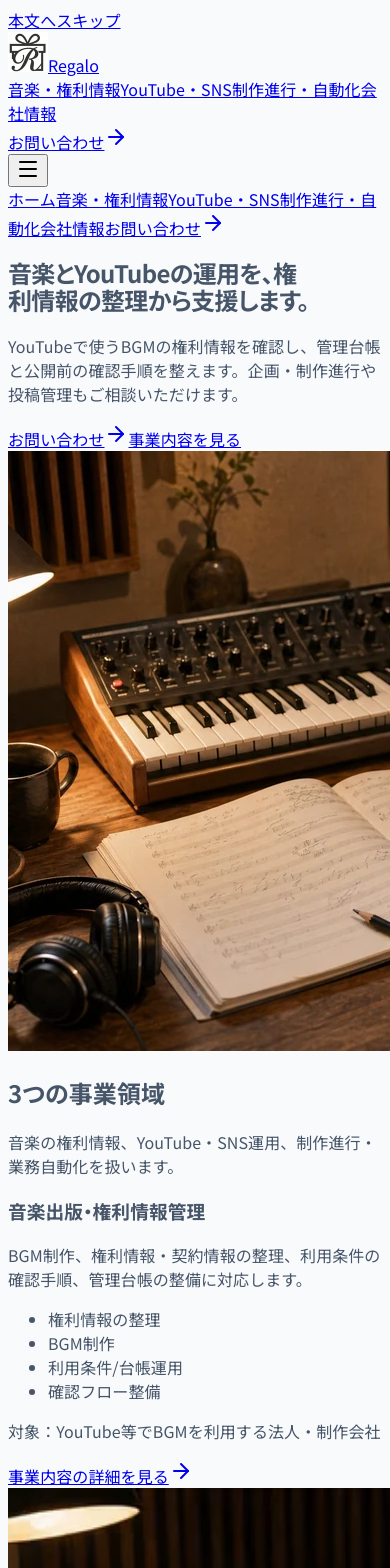
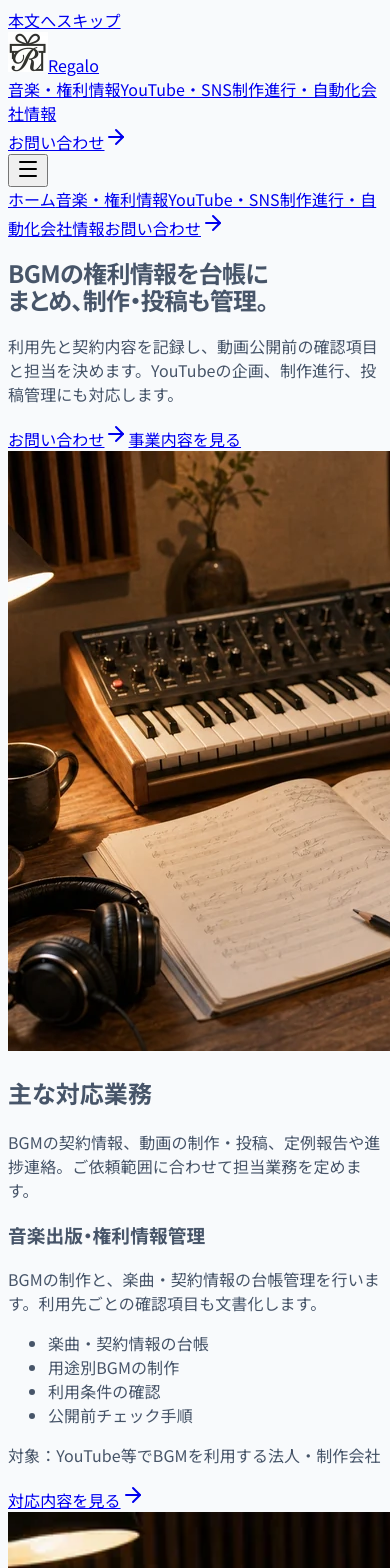
Before and after one commit to Regal753/Website, a React (Vite) app: page / in a window 390 px wide. Shown: the top 1568 px of the page. Built offline with nearby package versions, Linux system fonts and the light colour scheme; no server answers.

Commit message:
Refine Regalo preview copy for business audiences

```diff
--- a/components/BusinessFAQ.tsx
+++ b/components/BusinessFAQ.tsx
@@ -36,10 +36,10 @@ const BusinessFAQ: React.FC = () => {
         <div className="mb-8 max-w-2xl md:mb-10">
           <p className="text-xs font-semibold tracking-[0.12em] text-brand-primary-700">FAQ</p>
           <h2 className="mt-3 text-3xl font-semibold leading-tight text-brand-ink md:text-4xl">
-            ご相談・発注に関するご質問
+            発注前のご質問
           </h2>
           <p className="mt-4 text-sm leading-7 text-slate-600 md:text-base">
-            資料が揃っていない場合もご相談いただけます。確認できる情報を基に、不足資料と次の対応をご案内します。
+            費用、必要な資料、BGMの権利確認について、問い合わせ前に確認できる内容をまとめました。
           </p>
         </div>
 
--- a/components/BusinessTrust.tsx
+++ b/components/BusinessTrust.tsx
@@ -73,8 +73,8 @@ const BusinessTrust: React.FC = () => (
             法人情報と発注前の確認事項
           </h2>
           <p className="mt-4 max-w-3xl text-sm leading-7 text-slate-600 md:text-base">
-            会社概要、責任者・連絡先、発注条件、契約・法務情報を掲載しています。
-            作業範囲、納品物、費用はお見積り時に確認できます。
+            法人名、所在地、代表者、連絡先を公開しています。
+            作業範囲、納品物、スケジュール、費用は発注前のお見積りで提示します。
           </p>
         </div>
         <div className="border-y border-slate-300 py-4">
--- a/components/Cases.tsx
+++ b/components/Cases.tsx
@@ -8,10 +8,10 @@ const Cases: React.FC = () => (
     <div className="mx-auto max-w-7xl px-4 sm:px-6 lg:px-8">
       <div className="mb-10 max-w-3xl md:mb-14">
         <h2 className="text-3xl font-semibold text-brand-ink md:text-4xl">
-          課題別の対応内容と納品物
+          ご相談内容と納品物の例
         </h2>
         <p className="mt-4 text-base leading-8 text-slate-700">
-          ご相談時に確認する内容と、納品物の例です。
+          以下は対応例です。実際の作業範囲と費用は、資料や現在の運用を確認したうえでお見積りします。
         </p>
       </div>
 
@@ -26,7 +26,7 @@ const Cases: React.FC = () => (
               <h3 className="mt-3 text-xl font-semibold leading-snug text-brand-ink md:text-2xl">{c.title}</h3>
               <dl className="mt-6 divide-y divide-slate-200 border-y border-slate-200 text-sm leading-7">
                 <div className="py-4">
-                  <dt className="font-semibold text-brand-ink">相談時の課題</dt>
+                  <dt className="font-semibold text-brand-ink">相談内容の例</dt>
                   <dd className="mt-1 text-slate-700">{c.challenge}</dd>
                 </div>
                 <div className="py-4">
--- a/components/CompanyInfo.tsx
+++ b/components/CompanyInfo.tsx
@@ -80,7 +80,7 @@ const CompanyInfo: React.FC = () => {
             </p>
             <h1 className="mt-4 text-4xl font-semibold tracking-tight text-brand-ink md:text-5xl">会社情報</h1>
             <p className="mt-4 max-w-3xl text-sm leading-relaxed text-slate-600 md:text-base">
-              {siteConfig.positioning.companySummary} 会社概要、代表者、所在地、外部確認先を掲載しています。
+              {siteConfig.positioning.companySummary} 所在地、代表者、事業内容と公開情報の確認先を掲載しています。
             </p>
 
             <div className="mt-7 grid border-y border-slate-200 sm:grid-cols-3 sm:divide-x sm:divide-slate-200">
--- a/components/Hero.tsx
+++ b/components/Hero.tsx
@@ -12,8 +12,10 @@ const Hero: React.FC = () => {
     <section id={SectionId.HOME} className="bg-[#fbf8ee] pb-16 pt-32 md:pb-24 md:pt-40">
       <div className="mx-auto grid max-w-7xl items-center gap-12 px-4 sm:px-6 lg:grid-cols-[1fr_0.95fr] lg:gap-16 lg:px-8">
         <div>
-          <h1 className="corporate-display max-w-[13em] text-[2.125rem] font-bold text-brand-ink min-[375px]:text-[2.5rem] sm:text-5xl lg:text-[3.65rem]">
-            音楽とYouTubeの運用を、権利情報の整理から支援します。
+          <h1 className="corporate-display max-w-[13em] text-[2rem] font-bold text-brand-ink min-[375px]:text-[2.5rem] sm:text-5xl lg:text-[3.65rem]">
+            <span className="block">BGMの権利情報を</span>
+            <span className="block">台帳にまとめ、</span>
+            <span className="block">制作・投稿も管理。</span>
           </h1>
           <p className="mt-7 max-w-xl text-base leading-8 text-slate-700 sm:text-lg">
             {siteConfig.positioning.homepageSummary}
--- a/components/News.tsx
+++ b/components/News.tsx
@@ -17,7 +17,7 @@ const News: React.FC = () => {
             </p>
           <h2 className="mt-4 text-3xl font-semibold text-brand-ink">お知らせ</h2>
           <p className="mt-3 text-sm leading-relaxed text-slate-600 md:text-base">
-            外部掲載、講座修了、体制変更、サイト更新に関するお知らせを掲載しています。
+            事業内容の更新や外部メディア掲載をお知らせします。
           </p>
         </div>
 
--- a/components/Services.tsx
+++ b/components/Services.tsx
@@ -20,9 +20,9 @@ const Services: React.FC = () => {
     <section id={SectionId.SERVICES} className="scroll-mt-20 bg-[#e1e2d2] py-16 md:py-24">
       <div className="mx-auto max-w-7xl px-4 sm:px-6 lg:px-8">
         <div className="mb-10 max-w-3xl md:mb-14">
-          <h2 className="text-3xl font-semibold text-brand-ink md:text-4xl">3つの事業領域</h2>
+          <h2 className="text-3xl font-semibold text-brand-ink md:text-4xl">主な対応業務</h2>
           <p className="mt-4 text-base leading-8 text-slate-700">
-            音楽の権利情報、YouTube・SNS運用、制作進行・業務自動化を扱います。
+            BGMの契約情報、動画の制作・投稿、定例報告や進捗連絡。ご依頼範囲に合わせて担当業務を定めます。
           </p>
         </div>
 
@@ -56,7 +56,7 @@ const Services: React.FC = () => {
                     onClick={() => trackEvent('service_detail_click', { placement: 'services_cta', service: service.slug })}
                     className="mt-auto inline-flex w-fit items-center gap-2 pt-6 text-sm font-semibold text-brand-primary-700 transition-colors hover:text-brand-primary-800"
                   >
-                    事業内容の詳細を見る
+                    対応内容を見る
                     <ArrowRight className="h-4 w-4" />
                   </Link>
                 </div>
--- a/services.catalog.ts
+++ b/services.catalog.ts
@@ -57,49 +57,49 @@ const serviceCatalogBase: ServiceCatalogItem[] = [
     slug: 'sns-management',
     title: 'YouTube・SNS運用',
     description:
-      'YouTubeを中心に、企画、制作進行、投稿管理、公開後の数値確認に対応します。',
-    items: ['YouTube運用代行', '企画・台本設計', 'KPI分析/改善', '投稿運用オペレーション'],
+      'YouTubeを中心に、動画企画、制作スケジュール、投稿設定、公開後の数値確認を担当します。',
+    items: ['チャンネル運用', '企画・台本作成', '投稿予約・公開管理', '公開後の数値確認'],
     icon: Youtube,
     color: 'from-red-500 to-red-600',
     detailLead:
-      'YouTubeを中心に、企画、制作進行、投稿管理、公開後の数値確認を支援します。運用手順と担当範囲を明文化し、継続できる運用体制を整備します。',
+      'YouTubeの企画から投稿、公開後の数値確認まで対応します。制作工程ごとの担当と承認方法を決め、投稿計画と報告内容を文書に残します。',
     detailSummary:
-      '対象チャンネルと制作体制を確認し、企画、制作、投稿、公開後の数値確認について担当範囲を整理します。',
+      '既存のチャンネル、投稿本数、社内外の担当者を確認したうえで、受託する工程をお見積りに明記します。',
     detailSections: [
       {
         title: '主な提供内容',
         points: [
-          '投稿企画・台本設計・制作ディレクション',
-          'サムネイル/タイトル改善と検証運用',
-          '投稿スケジュール管理と進行代行',
-          '月次レポートと改善アクション策定',
+          '動画の企画、台本作成、制作担当への依頼',
+          'タイトル・サムネイルの確認と記録',
+          '投稿予定と承認状況の管理',
+          '公開後の数値集計と定例報告',
         ],
       },
       {
         title: '対応課題',
         points: [
-          '投稿手順と品質基準を統一したい',
-          '再生回数・登録者数の伸び悩みを改善したい',
-          '担当者ごとの作業を共通手順にしたい',
+          '企画から公開までの担当と承認者を決めたい',
+          '投稿結果を継続して記録・確認したい',
+          '制作会社との連絡を一つの進行表にまとめたい',
         ],
       },
     ],
     caseHighlights: [
       {
-        title: '企画・制作・分析の担当を明確化',
-        summary: '各工程の担当と確認手順を明文化し、運用手順を標準化。',
+        title: '企画から投稿までの担当を明記',
+        summary: '投稿計画表に担当者、確認者、締切を記載。',
       },
       {
-        title: 'サムネイル・タイトルの検証手順を整備',
-        summary: '公開前後に確認する項目と記録方法を明文化。',
+        title: '公開後の数値を定例レポートに記録',
+        summary: '確認する指標と報告日を決め、投稿ごとの結果を記録。',
       },
     ],
     pricing: {
       summary: '投稿本数、運用範囲、確認頻度を伺い、作業内容と費用をお見積りで提示します。',
       items: [
-        '初期設計: 現状分析、KPI設計、運用方針策定',
-        '運用代行: 企画進行、投稿管理、数値分析、改善提案',
-        'オプション: 撮影/編集ディレクション、追加レポート、研修支援',
+        '開始時: チャンネルの現状確認、投稿計画、担当・承認手順の作成',
+        '月次運用: 企画進行、投稿管理、数値集計、定例報告',
+        '追加業務: 撮影・編集の進行管理、追加レポート、担当者向け説明',
       ],
     },
     processSteps: [
@@ -109,7 +109,7 @@ const serviceCatalogBase: ServiceCatalogItem[] = [
       { title: '定例報告', description: '結果と次回の対応内容を報告します。' },
     ],
     audience: [
-      'YouTube運用が担当者個人に依存している企業',
+      'YouTubeの企画、制作、投稿を複数人で担当している企業',
       '企画から公開後の数値確認まで手順を統一したい企業',
       '社内担当者と外部制作者の役割を明確にしたい企業',
     ],
@@ -149,37 +149,37 @@ const serviceCatalogBase: ServiceCatalogItem[] = [
     slug: 'music-publishing',
     title: '音楽出版・権利情報管理',
     description:
-      'BGM制作、権利情報・契約情報の整理、利用条件の確認手順、管理台帳の整備に対応します。',
-    items: ['権利情報の整理', 'BGM制作', '利用条件/台帳運用', '確認フロー整備'],
+      'BGMの制作と、楽曲・契約情報の台帳管理を行います。利用先ごとの確認項目も文書化します。',
+    items: ['楽曲・契約情報の台帳', '用途別BGMの制作', '利用条件の確認', '公開前チェック手順'],
     icon: Music,
     color: 'from-brand-primary-500 to-brand-primary-600',
     detailLead:
-      'YouTube等で使用する楽曲について、権利者、契約、利用条件の情報を整理し、公開前に確認する手順と管理台帳を整備します。',
+      'YouTubeなどで使うBGMの権利者、契約、利用条件を台帳に記録します。動画公開前に誰が何を確認するかを決め、必要に応じて用途別のBGMも制作します。',
     detailSummary:
-      '対象楽曲と契約状況を確認し、管理する情報と公開前の確認手順を整理します。',
+      '対象楽曲、利用先、契約資料を確認し、台帳に記載する項目と確認担当を決めます。',
     detailSections: [
       {
         title: '主な提供内容',
         points: [
-          'BGMカタログ設計と運用ルール整備',
-          'BGM制作（尺違い・差分対応）',
-          '権利情報・契約情報の台帳整備',
-          '利用条件を確認する手順と担当を明文化',
+          '楽曲ごとの権利者、契約、利用先を台帳に記録',
+          '本編・Shortsなど用途に応じたBGMの制作',
+          '利用条件を確認する項目と担当を設定',
+          '公開前チェック表と更新手順の作成',
         ],
       },
       {
         title: '対応課題',
         points: [
-          'BGM利用可否の判断基準が曖昧で確認工数が大きい',
-          '制作した音源を再利用しづらく、運用効率が低い',
-          '権利や契約情報の管理が属人化している',
+          '楽曲と契約の情報が別々の場所に保管されている',
+          '動画ごとの利用条件を確認する手順が決まっていない',
+          '制作したBGMの用途や版違いを一覧で確認できない',
         ],
       },
     ],
     caseHighlights: [
       {
         title: '公開前の権利確認手順を整備',
-        summary: '管理台帳と利用条件を整備し、確認項目を明文化。',
+        summary: '楽曲・契約情報の台帳と公開前チェック表を作成。',
       },
       {
         title: '用途別のBGMを納品',
@@ -189,9 +189,9 @@ const serviceCatalogBase: ServiceCatalogItem[] = [
     pricing: {
       summary: '制作曲数、管理対象曲数、利用用途を伺い、作業内容と費用をお見積りで提示します。',
       items: [
-        '初期整備: 権利情報棚卸し、台帳設計、運用ルール作成',
-        '制作支援: オリジナルBGM制作、差分制作、納品形式の調整',
-        '運用支援: 許諾情報の整理、登録情報の更新、定期確認',
+        '初期整備: 対象楽曲と契約資料の確認、台帳・チェック表の作成',
+        'BGM制作: 用途、長さ、納品形式を確認して制作',
+        '継続管理: 台帳の更新、利用条件と登録情報の定期確認',
       ],
     },
     processSteps: [
@@ -242,30 +242,30 @@ const serviceCatalogBase: ServiceCatalogItem[] = [
     slug: 'workflow-automation',
     title: '業務自動化・制作進行支援',
     description:
-      'レポート作成、進行共有、通知、確認依頼の自動化に対応します。',
-    items: ['進行フロー設計', 'レポート自動化', '通知・共有設計', '運用監査/改善'],
+      '現在使っているツールを確認し、レポート集計、進捗共有、確認依頼を自動化します。',
+    items: ['制作工程・担当の整理', 'レポートの自動集計', '確認依頼の通知設定', '運用手順書の作成'],
     icon: Bot,
     color: 'from-cyan-500 to-cyan-600',
     detailLead:
-      '業務自動化・制作進行支援では、週次レポート、進行共有、通知、確認依頼の自動化に対応します。現在の運用手順と利用中のシステムを確認し、自動化する範囲を決定します。',
+      'Google DriveやGoogle Sheetsなど、現在使っているツールを確認します。レポート集計、進捗更新、確認依頼のうち、自動化する作業と人が確認する作業を決めます。',
     detailSummary:
-      '現在の作業手順と利用中のシステムを確認し、自動化する作業と人が確認する工程を分けます。',
+      '対象業務、通知先、例外時の対応を決め、小さな範囲で動作確認してから運用を始めます。',
     detailSections: [
       {
         title: '主な提供内容',
         points: [
-          '週次/月次レポートの自動生成',
-          'Drive/Sheets/Discord連携による進行共有',
-          '定例報告・リマインド・確認フロー自動化',
-          '定例確認と変更手順の整備',
+          '週次・月次レポートの集計と共有',
+          'Drive・Sheets・Discord間の進捗通知',
+          '締切の通知と確認依頼の送信',
+          '運用開始後の点検項目と変更手順の作成',
         ],
       },
       {
         title: '対応課題',
         points: [
-          'レポート作成に時間がかかり、改善判断が遅い',
-          '進行共有や報告が手作業で、遅延や漏れが起きる',
-          '通知や確認の抜け漏れで実行精度に差が出る',
+          '同じ数値を毎週手作業で転記している',
+          '素材の保存先と進捗状況が別々の場所にある',
+          '確認依頼の送信や催促を手作業で行っている',
         ],
       },
     ],
@@ -282,9 +282,9 @@ const serviceCatalogBase: ServiceCatalogItem[] = [
     pricing: {
       summary: '自動化する業務、利用中のシステム、保守範囲を伺い、作業内容と費用をお見積りで提示します。',
       items: [
-        '設計: 現行フロー整理、KPI定義、共有設計',
-        '自動化構築: レポート整備、通知導線、ワークフロー実装',
-        '運用後の確認: 定期レビュー、変更対応、保守対応',
+        '開始時: 現在の作業と利用中のツールの確認',
+        '構築: レポート集計、進捗通知、確認依頼の設定',
+        '運用後: 動作確認、変更対応、手順書の更新',
       ],
     },
     processSteps: [
--- a/site.config.ts
+++ b/site.config.ts
@@ -4,12 +4,12 @@ const CONTACT_EMAIL = 'contact@regalocom.net';
 export const JASRAC_RELATION_LABEL = 'JASRACへの管理委託';
 const BRAND_POSITIONING = {
   homepageSummary:
-    'YouTubeで使うBGMの権利情報を確認し、管理台帳と公開前の確認手順を整えます。企画・制作進行や投稿管理もご相談いただけます。',
+    '利用先と契約内容を記録し、動画公開前の確認項目と担当を決めます。YouTubeの企画、制作進行、投稿管理にも対応します。',
   companySummary:
-    '株式会社Regaloは京都府長岡京市を拠点に、音楽の権利情報管理、YouTube・SNS運用、制作進行、業務フローの整備に対応しています。',
-  crossFunctionalLabel: '3つの事業領域に対応',
-  serviceDetailEyebrow: '支援内容',
-  footerTagline: '音楽の権利情報管理を軸に、YouTube・SNS運用と制作進行を支援します。',
+    '株式会社Regaloは京都府長岡京市を拠点に、BGMの制作・権利情報管理、YouTubeの制作・投稿管理、進捗共有の自動化を行っています。',
+  crossFunctionalLabel: '音楽・動画・制作進行に対応',
+  serviceDetailEyebrow: '対応業務',
+  footerTagline: 'BGMの権利情報管理、YouTubeの制作・投稿管理、制作進行の自動化に対応します。',
 } as const;
 
 export const companyProfile: CompanyProfile = {
@@ -33,40 +33,40 @@ export const companyProfile: CompanyProfile = {
 export const cases: CaseStudy[] = [
   {
     serviceSlug: 'music-publishing',
-    title: 'BGMの権利情報と運用手順',
+    title: 'BGMの利用条件を一覧化',
     clientType: 'YouTube・BGM運用',
-    challenge: 'BGM利用可否の判断が人依存で、公開前確認に時間がかかる。',
-    scope: 'BGMカタログ構築・権利台帳整備・利用条件の確認手順設計',
-    outcome: '権利情報と利用条件を管理台帳に集約し、公開前の確認手順を明文化。',
-    results: ['権利情報を台帳へ集約', '利用判断の基準を統一', '公開前の確認手順を明文化'],
-    deliverables: ['台帳設計', '利用可否ルール', '許諾管理手順', '運用ルール'],
+    challenge: '契約書や楽曲情報が分散し、動画ごとの利用条件を確認するのに時間がかかる。',
+    scope: '対象楽曲、権利者、契約、利用先を確認し、台帳と公開前チェック表を作成。',
+    outcome: '楽曲と利用条件を台帳にまとめ、公開前の確認項目と担当を文書化。',
+    results: ['対象楽曲と契約資料を一覧化', '利用条件の確認項目を設定', '公開前の確認担当を明記'],
+    deliverables: ['楽曲・契約情報の台帳', '利用条件チェック表', '公開前の確認手順'],
   },
   {
     serviceSlug: 'sns-management',
-    title: 'YouTube運用手順の標準化',
+    title: 'YouTubeの制作・投稿管理',
     clientType: 'YouTube運用',
-    challenge: '企画や確認手順が担当者ごとに異なり、公開後の数値確認が継続できない。',
-    scope: 'YouTube運用設計・編集ガイドライン策定・KPIダッシュボード構築',
-    outcome: '企画、制作、確認、公開後分析の手順と担当を明文化。',
-    results: ['制作フローを標準化', 'KPIダッシュボードを構築', '役割分担を明文化'],
-    deliverables: ['運用フロー', '編集ガイドライン', 'KPI定義', 'ダッシュボード'],
+    challenge: '企画、制作、承認、投稿の担当が曖昧で、公開後の数値も記録できていない。',
+    scope: '投稿計画と担当・承認手順を決め、公開後の指標を定例レポートにまとめる。',
+    outcome: '企画から投稿までの担当と、公開後に確認する数値を文書化。',
+    results: ['投稿計画と担当を明記', '承認手順を設定', '公開後の指標を記録'],
+    deliverables: ['投稿計画表', '制作・承認手順', '定例レポートの雛形'],
   },
   {
     serviceSlug: 'workflow-automation',
     title: '制作進行の共有・通知を自動化',
     clientType: '制作進行',
-    challenge: '素材収集・進捗共有・リマインドが手作業で、共有漏れや遅延が起きる。',
-    scope: 'Google Drive / Sheets / Discord を連携した制作進行自動化',
-    outcome: '素材共有、進捗更新、確認依頼を連携し、転記作業と連絡漏れを削減。',
-    results: ['進捗共有を一元化', '共有漏れを抑制', 'リマインドを自動化'],
-    deliverables: ['フォルダ設計', '進捗シート雛形', '通知フロー', '運用手順'],
+    challenge: '素材の保存先、進捗、確認依頼が複数のツールに分かれ、連絡が手作業になっている。',
+    scope: 'Google Drive、Google Sheets、Discordの連携範囲を決め、進捗と確認依頼の通知を設定。',
+    outcome: '素材の保存先、進捗の更新方法、通知条件を決めて共有。',
+    results: ['素材の保存先を整理', '進捗の更新方法を設定', '確認依頼の通知条件を設定'],
+    deliverables: ['共有フォルダの構成表', '進捗管理シート', '通知条件の一覧', '運用手順書'],
   },
 ];
 
 export const newsItems: NewsItem[] = [
   {
     date: '2026.08.15',
-    title: '法人向けの事業案内、発注前FAQ、法務ページ、共有用メタ情報を改善',
+    title: '法人向け事業案内、発注前のFAQ、法務ページを更新',
   },
   {
     date: '2026.03.30',
@@ -84,7 +84,7 @@ export const siteConfig = {
   contactEmail: CONTACT_EMAIL,
   contactFormUrl: 'https://docs.google.com/forms/d/e/1FAIpQLSdbqMVhTDUHcfhnrv5Vj96aBF9WhyAwysTfmG9CdgElhrGm1A/viewform',
   representativeProfile:
-    '株式会社Regalo代表の塩田玲央です。京都を拠点に、YouTubeで使用する動画の権利管理を起点として、SNS運用と制作進行の整備に取り組んでいます。日本音楽出版社協会主催の音楽著作権管理者養成講座を2025年度に修了しました。権利情報や進行状況をこと細かくチェックしていきます。',
+    '株式会社Regalo代表の塩田玲央です。京都府長岡京市を拠点に、BGMの権利情報管理、YouTube運用、制作進行を担当しています。2025年度に日本音楽出版社協会主催の音楽著作権管理者養成講座を修了しました。ご相談時には対象楽曲、契約資料、制作工程を確認し、対応範囲をお見積りに明記します。',
   verificationLinks: {
     corporateRegistry:
       'https://www.houjin-bangou.nta.go.jp/henkorireki-johoto.html?selHouzinNo=4130001077277',
@@ -93,7 +93,7 @@ export const siteConfig = {
   },
   siteTitle: 'Regalo | 音楽出版・権利情報管理・YouTube運用・業務自動化',
   siteDescription:
-    '株式会社Regaloは京都府長岡京市を拠点に、音楽の権利情報管理、YouTube・SNS運用、制作進行、業務フローの整備に対応しています。',
+    '株式会社Regaloは京都府長岡京市を拠点に、BGMの制作・権利情報管理、YouTubeの制作・投稿管理、進捗共有の自動化を行っています。',
   positioning: BRAND_POSITIONING,
   companyProfile,
   cases,
```
Also changed, not shown: components/Process.tsx (+5 -6 lines), pages/ServiceDetailPage.tsx (+7 -6 lines), public/tailwind.css, 2 other files (tests, documents, lock files or other folders).
